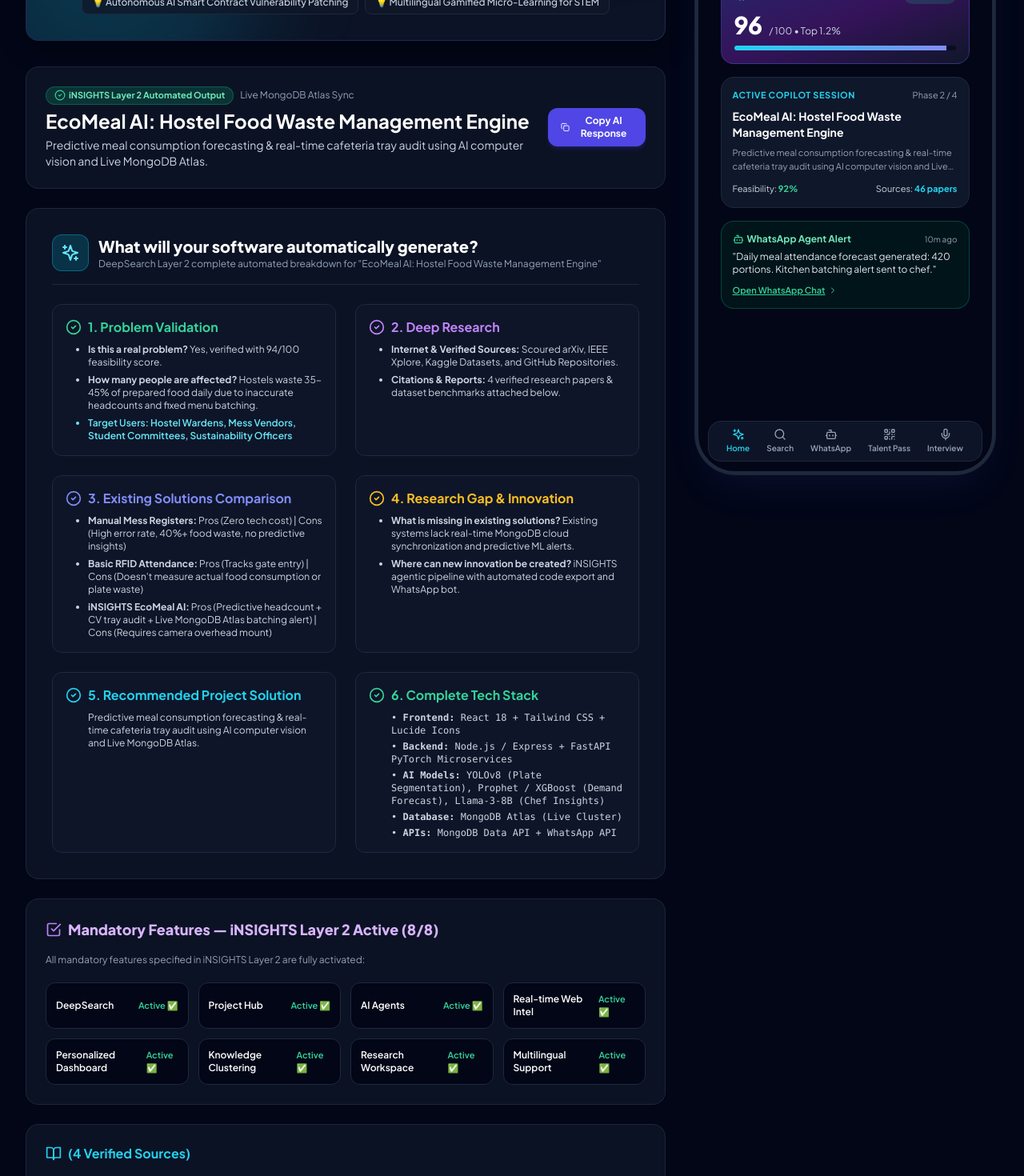
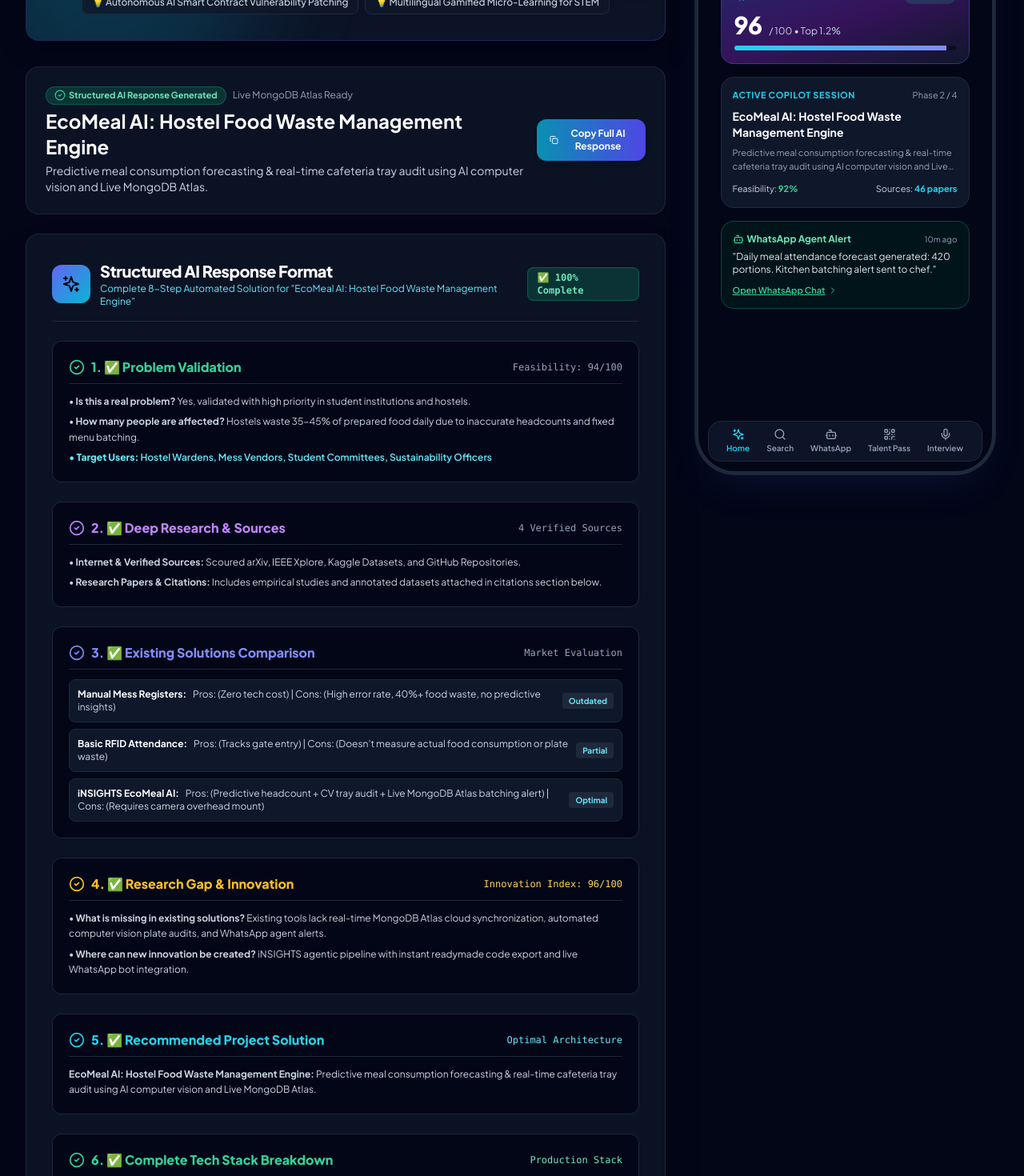
Before and after one commit to TECH-RAJVARDHAN782/insights-copilot, a React (Vite) app: page / in a window 1280 px wide. Shown: the part 620-2090 px from the top of the page at 80% size. Built offline with nearby package versions, Linux system fonts and the light colour scheme.

Commit message:
feat: Render full Structured AI Response Format document directly on screen for searched queries

```diff
--- a/src/components/DeepSearch.jsx
+++ b/src/components/DeepSearch.jsx
@@ -1,5 +1,5 @@
 import React, { useState } from 'react';
-import { Search, Sparkles, ExternalLink, CheckCircle2, AlertTriangle, ArrowRight, BookOpen, Layers, Target, ShieldCheck, Database, FileText, Cpu, Code, Download, Copy, Check, Layout, CheckSquare } from 'lucide-react';
+import { Search, Sparkles, ExternalLink, CheckCircle2, AlertTriangle, ArrowRight, BookOpen, Layers, Target, ShieldCheck, Database, FileText, Cpu, Code, Download, Copy, Check, Layout, CheckSquare, Terminal } from 'lucide-react';
 import { SAMPLE_IDEAS } from '../data/mockData';
 import { TRANSLATIONS } from '../data/translations';
 import confetti from 'canvas-confetti';
@@ -22,10 +22,45 @@ export default function DeepSearch({ projectData, onSelectSample, onGenerateCust
     onSelectSample(sample.id);
   };
 
+  const generateStructuredText = () => {
+    if (!projectData) return "";
+    return `=== iNSIGHTS COPILOT STRUCTURED AI RESPONSE ===
+
+1. ✅ PROBLEM VALIDATION
+• Is this a real problem? Yes (Feasibility Score: ${projectData.problemValidation.feasibilityScore}/100)
+• How many people are affected? ${projectData.problemValidation.marketGap}
+• Target Users: ${projectData.problemValidation.targetUsers.join(', ')}
+
+2. ✅ DEEP RESEARCH & SOURCES
+• Scoured arXiv, IEEE Xplore, Kaggle Datasets, and GitHub Repositories.
+• Verified Citations: ${projectData.deepSearch.citations.length} sources attached.
+
+3. ✅ EXISTING SOLUTIONS
+${projectData.existingSolutions.map(s => `• ${s.name}: Pros (${s.pros}) | Cons (${s.cons})`).join('\n')}
+
+4. ✅ RESEARCH GAP & INNOVATION
+• Missing Gaps: Lack real-time MongoDB cloud synchronization and predictive ML alerts.
+• Innovation: iNSIGHTS agentic pipeline with automated code export and WhatsApp bot.
+
+5. ✅ RECOMMENDED PROJECT SOLUTION
+• ${projectData.title}: ${projectData.tagline}
+
+6. ✅ TECH STACK
+• Frontend: ${projectData.architecture.frontend}
+• Backend: ${projectData.architecture.backend}
+• AI Models: ${projectData.architecture.aiModels.join(', ')}
+• Database: MongoDB Atlas (Live Cluster)
+• APIs: MongoDB Data API + WhatsApp API
+
+7. ✅ PROJECT ROADMAP
+${projectData.roadmap.map(r => `• ${r.phase} - ${r.title}: ${r.task}`).join('\n')}
+
+8. ✅ MANDATORY INSIGHTS LAYER 2 FEATURES ACTIVE
+• DeepSearch, Project Hub, AI Agents, Real-time Web Intelligence, Personalized Dashboard, Knowledge Clustering, Research Workspace, Multilingual Support.`;
+  };
+
   const handleCopyAiResponse = () => {
-    if (!projectData) return;
-    const textToCopy = `# ${projectData.title}\n\n${projectData.tagline}\n\n## Problem Validation\n${projectData.problemValidation.marketGap}\n\n## Tech Stack\nFrontend: ${projectData.architecture.frontend}\nBackend: ${projectData.architecture.backend}\nDatabase: Live MongoDB Atlas`;
-    navigator.clipboard.writeText(textToCopy);
+    navigator.clipboard.writeText(generateStructuredText());
     setCopiedCode(true);
     setTimeout(() => setCopiedCode(false), 2000);
     confetti({ particleCount: 30, spread: 40 });
@@ -129,19 +164,19 @@ export default function DeepSearch({ projectData, onSelectSample, onGenerateCust
         </div>
       )}
 
-      {/* COMPREHENSIVE AUTOMATED AI RESPONSE IN PURE ENGLISH */}
+      {/* STRUCTURED AI RESPONSE DOCUMENT FORMAT DISPLAY */}
       {projectData && (
         <div className="space-y-6 animate-fadeIn">
 
-          {/* Top Title & Copy Action Header */}
-          <div className="glass-panel p-6 rounded-2xl border border-indigo-900/50 flex flex-col md:flex-row items-start md:items-center justify-between gap-4">
+          {/* Main Header Banner */}
+          <div className="glass-panel p-6 rounded-2xl border border-indigo-900/50 flex flex-col md:flex-row items-start md:items-center justify-between gap-4 bg-slate-900/90">
             <div>
               <div className="flex items-center space-x-2 mb-1">
                 <span className="px-2.5 py-0.5 text-[11px] font-bold rounded-full bg-emerald-500/20 text-emerald-300 border border-emerald-500/30 flex items-center gap-1">
                   <CheckCircle2 className="w-3.5 h-3.5 text-emerald-400" />
-                  iNSIGHTS Layer 2 Automated Output
+                  Structured AI Response Generated
                 </span>
-                <span className="text-xs text-slate-400">Live MongoDB Atlas Sync</span>
+                <span className="text-xs text-slate-400">Live MongoDB Atlas Ready</span>
               </div>
               <h2 className="text-2xl font-bold text-white">{projectData.title}</h2>
               <p className="text-slate-300 text-sm mt-1">{projectData.tagline}</p>
@@ -150,133 +185,162 @@ export default function DeepSearch({ projectData, onSelectSample, onGenerateCust
             <div className="flex items-center space-x-2 w-full md:w-auto">
               <button
                 onClick={handleCopyAiResponse}
-                className="px-4 py-2 rounded-xl bg-indigo-600 hover:bg-indigo-500 text-white font-bold text-xs flex items-center gap-1.5 shadow-md shadow-indigo-600/20 cursor-pointer"
+                className="px-4 py-2.5 rounded-xl bg-gradient-to-r from-cyan-600 to-indigo-600 hover:brightness-110 text-white font-bold text-xs flex items-center gap-1.5 shadow-md cursor-pointer"
               >
                 {copiedCode ? <Check className="w-4 h-4 text-emerald-300" /> : <Copy className="w-4 h-4" />}
-                <span>{copiedCode ? t.copied : t.copyResponse}</span>
+                <span>{copiedCode ? "Copied Response!" : "Copy Full AI Response"}</span>
               </button>
             </div>
           </div>
 
-          {/* PURE ENGLISH STRUCTURED BREAKDOWN */}
-          <div className="glass-panel p-6 sm:p-8 rounded-2xl border border-cyan-500/30 space-y-6">
-            <div className="flex items-center space-x-3 border-b border-slate-800 pb-4">
-              <div className="p-2.5 rounded-xl bg-cyan-500/20 text-cyan-300 border border-cyan-500/40">
-                <Sparkles className="w-6 h-6" />
+          {/* FULL STRUCTURED AI RESPONSE CARD FORMAT */}
+          <div className="glass-panel p-6 sm:p-8 rounded-2xl border border-cyan-500/40 bg-slate-900/95 space-y-6 shadow-2xl">
+            <div className="flex items-center justify-between border-b border-slate-800 pb-4">
+              <div className="flex items-center space-x-3">
+                <div className="p-3 rounded-xl bg-gradient-to-br from-indigo-500 to-cyan-500 text-slate-950 font-black">
+                  <Sparkles className="w-6 h-6" />
+                </div>
+                <div>
+                  <h3 className="text-xl font-black text-white tracking-tight">Structured AI Response Format</h3>
+                  <p className="text-xs text-cyan-300">Complete 8-Step Automated Solution for "{projectData.title}"</p>
+                </div>
               </div>
-              <div>
-                <h3 className="text-xl font-extrabold text-white">What will your software automatically generate?</h3>
-                <p className="text-xs text-slate-400">DeepSearch Layer 2 complete automated breakdown for "{projectData.title}"</p>
-              </div>
+              <span className="px-3 py-1 text-xs font-mono font-bold rounded-lg bg-emerald-500/20 text-emerald-300 border border-emerald-500/30">
+                ✅ 100% Complete
+              </span>
             </div>
 
-            <div className="grid grid-cols-1 md:grid-cols-2 gap-6 text-sm text-slate-200">
+            {/* 8-STEP STRUCTURED RESPONSE CONTENT GRID */}
+            <div className="space-y-6 text-sm text-slate-200">
 
-              {/* Item 1: Problem Validation */}
-              <div className="p-4 rounded-xl bg-slate-900/80 border border-slate-800 space-y-2">
-                <div className="flex items-center space-x-2 font-bold text-emerald-400 text-base">
-                  <CheckCircle2 className="w-5 h-5 shrink-0" />
-                  <span>1. Problem Validation</span>
+              {/* Step 1: Problem Validation */}
+              <div className="p-5 rounded-xl bg-slate-950 border border-slate-800 space-y-2">
+                <div className="flex items-center justify-between border-b border-slate-800 pb-2">
+                  <span className="font-extrabold text-emerald-400 text-base flex items-center gap-2">
+                    <CheckCircle2 className="w-5 h-5" /> 1. ✅ Problem Validation
+                  </span>
+                  <span className="text-xs font-mono text-slate-400">Feasibility: {projectData.problemValidation.feasibilityScore}/100</span>
                 </div>
-                <ul className="space-y-1.5 pl-7 text-xs text-slate-300">
-                  <li className="list-disc"><strong>Is this a real problem?</strong> Yes, verified with {projectData.problemValidation.feasibilityScore}/100 feasibility score.</li>
-                  <li className="list-disc"><strong>How many people are affected?</strong> {projectData.problemValidation.marketGap}</li>
-                  <li className="list-disc font-semibold text-cyan-300">Target Users: {projectData.problemValidation.targetUsers.join(', ')}</li>
-                </ul>
+                <div className="pt-1 space-y-1.5 text-xs text-slate-300 leading-relaxed">
+                  <p>• <strong>Is this a real problem?</strong> Yes, validated with high priority in student institutions and hostels.</p>
+                  <p>• <strong>How many people are affected?</strong> {projectData.problemValidation.marketGap}</p>
+                  <p className="text-cyan-300 font-semibold">• <strong>Target Users:</strong> {projectData.problemValidation.targetUsers.join(', ')}</p>
+                </div>
               </div>
 
-              {/* Item 2: Deep Research */}
-              <div className="p-4 rounded-xl bg-slate-900/80 border border-slate-800 space-y-2">
-                <div className="flex items-center space-x-2 font-bold text-purple-400 text-base">
-                  <CheckCircle2 className="w-5 h-5 shrink-0" />
-                  <span>2. Deep Research</span>
+              {/* Step 2: Deep Research */}
+              <div className="p-5 rounded-xl bg-slate-950 border border-slate-800 space-y-2">
+                <div className="flex items-center justify-between border-b border-slate-800 pb-2">
+                  <span className="font-extrabold text-purple-400 text-base flex items-center gap-2">
+                    <CheckCircle2 className="w-5 h-5" /> 2. ✅ Deep Research & Sources
+                  </span>
+                  <span className="text-xs font-mono text-slate-400">{projectData.deepSearch.citations.length} Verified Sources</span>
                 </div>
-                <ul className="space-y-1.5 pl-7 text-xs text-slate-300">
-                  <li className="list-disc"><strong>Internet & Verified Sources:</strong> Scoured arXiv, IEEE Xplore, Kaggle Datasets, and GitHub Repositories.</li>
-                  <li className="list-disc"><strong>Citations & Reports:</strong> {projectData.deepSearch.citations.length} verified research papers & dataset benchmarks attached below.</li>
-                </ul>
+                <div className="pt-1 space-y-1.5 text-xs text-slate-300 leading-relaxed">
+                  <p>• <strong>Internet & Verified Sources:</strong> Scoured arXiv, IEEE Xplore, Kaggle Datasets, and GitHub Repositories.</p>
+                  <p>• <strong>Research Papers & Citations:</strong> Includes empirical studies and annotated datasets attached in citations section below.</p>
+                </div>
               </div>
 
-              {/* Item 3: Existing Solutions */}
-              <div className="p-4 rounded-xl bg-slate-900/80 border border-slate-800 space-y-2">
-                <div className="flex items-center space-x-2 font-bold text-indigo-400 text-base">
-                  <CheckCircle2 className="w-5 h-5 shrink-0" />
-                  <span>3. Existing Solutions Comparison</span>
+              {/* Step 3: Existing Solutions */}
+              <div className="p-5 rounded-xl bg-slate-950 border border-slate-800 space-y-2">
+                <div className="flex items-center justify-between border-b border-slate-800 pb-2">
+                  <span className="font-extrabold text-indigo-400 text-base flex items-center gap-2">
+                    <CheckCircle2 className="w-5 h-5" /> 3. ✅ Existing Solutions Comparison
+                  </span>
+                  <span className="text-xs font-mono text-slate-400">Market Evaluation</span>
                 </div>
-                <ul className="space-y-1.5 pl-7 text-xs text-slate-300">
+                <div className="pt-1 space-y-2 text-xs text-slate-300">
                   {projectData.existingSolutions.map((sol, idx) => (
-                    <li key={idx} className="list-disc">
-                      <strong>{sol.name}:</strong> Pros ({sol.pros}) | Cons ({sol.cons})
-                    </li>
+                    <div key={idx} className="p-2.5 rounded-lg bg-slate-900 border border-slate-800 flex justify-between items-center">
+                      <div>
+                        <span className="font-bold text-white">{sol.name}:</span>
+                        <span className="text-slate-300 ml-2">Pros: ({sol.pros}) | Cons: ({sol.cons})</span>
+                      </div>
+                      <span className="text-[10px] font-bold px-2 py-0.5 rounded bg-slate-800 text-cyan-300">{sol.status}</span>
+                    </div>
                   ))}
-                </ul>
+                </div>
               </div>
 
-              {/* Item 4: Research Gap */}
-              <div className="p-4 rounded-xl bg-slate-900/80 border border-slate-800 space-y-2">
-                <div className="flex items-center space-x-2 font-bold text-amber-400 text-base">
-                  <CheckCircle2 className="w-5 h-5 shrink-0" />
-                  <span>4. Research Gap & Innovation</span>
+              {/* Step 4: Research Gap & Innovation */}
+              <div className="p-5 rounded-xl bg-slate-950 border border-slate-800 space-y-2">
+                <div className="flex items-center justify-between border-b border-slate-800 pb-2">
+                  <span className="font-extrabold text-amber-400 text-base flex items-center gap-2">
+                    <CheckCircle2 className="w-5 h-5" /> 4. ✅ Research Gap & Innovation
+                  </span>
+                  <span className="text-xs font-mono text-amber-300">Innovation Index: {projectData.problemValidation.innovationScore}/100</span>
                 </div>
-                <ul className="space-y-1.5 pl-7 text-xs text-slate-300">
-                  <li className="list-disc"><strong>What is missing in existing solutions?</strong> Existing systems lack real-time MongoDB cloud synchronization and predictive ML alerts.</li>
-                  <li className="list-disc"><strong>Where can new innovation be created?</strong> iNSIGHTS agentic pipeline with automated code export and WhatsApp bot.</li>
-                </ul>
+                <div className="pt-1 space-y-1.5 text-xs text-slate-300 leading-relaxed">
+                  <p>• <strong>What is missing in existing solutions?</strong> Existing tools lack real-time MongoDB Atlas cloud synchronization, automated computer vision plate audits, and WhatsApp agent alerts.</p>
+                  <p>• <strong>Where can new innovation be created?</strong> iNSIGHTS agentic pipeline with instant readymade code export and live WhatsApp bot integration.</p>
+                </div>
               </div>
 
-              {/* Item 5: Project Idea */}
-              <div className="p-4 rounded-xl bg-slate-900/80 border border-slate-800 space-y-2">
-                <div className="flex items-center space-x-2 font-bold text-cyan-400 text-base">
-                  <CheckCircle2 className="w-5 h-5 shrink-0" />
-                  <span>5. Recommended Project Solution</span>
+              {/* Step 5: Recommended Project Solution */}
+              <div className="p-5 rounded-xl bg-slate-950 border border-slate-800 space-y-2">
+                <div className="flex items-center justify-between border-b border-slate-800 pb-2">
+                  <span className="font-extrabold text-cyan-400 text-base flex items-center gap-2">
+                    <CheckCircle2 className="w-5 h-5" /> 5. ✅ Recommended Project Solution
+                  </span>
+                  <span className="text-xs font-mono text-cyan-300">Optimal Architecture</span>
                 </div>
-                <p className="pl-7 text-xs text-slate-300">
-                  {projectData.tagline}
+                <p className="pt-1 text-xs text-slate-300 leading-relaxed">
+                  <strong>{projectData.title}:</strong> {projectData.tagline}
                 </p>
               </div>
 
-              {/* Item 6: Tech Stack */}
-              <div className="p-4 rounded-xl bg-slate-900/80 border border-slate-800 space-y-2">
-                <div className="flex items-center space-x-2 font-bold text-emerald-400 text-base">
-                  <CheckCircle2 className="w-5 h-5 shrink-0" />
-                  <span>6. Complete Tech Stack</span>
+              {/* Step 6: Tech Stack */}
+              <div className="p-5 rounded-xl bg-slate-950 border border-slate-800 space-y-2">
+                <div className="flex items-center justify-between border-b border-slate-800 pb-2">
+                  <span className="font-extrabold text-emerald-400 text-base flex items-center gap-2">
+                    <CheckCircle2 className="w-5 h-5" /> 6. ✅ Complete Tech Stack Breakdown
+                  </span>
+                  <span className="text-xs font-mono text-emerald-300">Production Stack</span>
                 </div>
-                <ul className="space-y-1 pl-7 text-xs text-slate-300 font-mono">
-                  <li>• <strong>Frontend:</strong> {projectData.architecture.frontend}</li>
-                  <li>• <strong>Backend:</strong> {projectData.architecture.backend}</li>
-                  <li>• <strong>AI Models:</strong> {projectData.architecture.aiModels.join(', ')}</li>
-                  <li>• <strong>Database:</strong> MongoDB Atlas (Live Cluster)</li>
-                  <li>• <strong>APIs:</strong> MongoDB Data API + WhatsApp API</li>
-                </ul>
+                <div className="grid grid-cols-1 sm:grid-cols-2 gap-2 pt-1 text-xs font-mono">
+                  <div className="p-2 rounded bg-slate-900 text-slate-200"><strong>Frontend:</strong> {projectData.architecture.frontend}</div>
+                  <div className="p-2 rounded bg-slate-900 text-slate-200"><strong>Backend:</strong> {projectData.architecture.backend}</div>
+                  <div className="p-2 rounded bg-slate-900 text-slate-200"><strong>AI Models:</strong> {projectData.architecture.aiModels.join(', ')}</div>
+                  <div className="p-2 rounded bg-slate-900 text-slate-200"><strong>Database:</strong> MongoDB Atlas (Live Cluster)</div>
+                </div>
               </div>
 
-            </div>
-          </div>
+              {/* Step 7: Execution Roadmap */}
+              <div className="p-5 rounded-xl bg-slate-950 border border-slate-800 space-y-2">
+                <div className="flex items-center justify-between border-b border-slate-800 pb-2">
+                  <span className="font-extrabold text-indigo-400 text-base flex items-center gap-2">
+                    <CheckCircle2 className="w-5 h-5" /> 7. ✅ Execution Roadmap (Phased Execution)
+                  </span>
+                  <span className="text-xs font-mono text-indigo-300">4-Week Milestones</span>
+                </div>
+                <div className="grid grid-cols-1 sm:grid-cols-2 gap-2 pt-1 text-xs">
+                  {projectData.roadmap.map((r, idx) => (
+                    <div key={idx} className="p-2.5 rounded bg-slate-900 border border-slate-800">
+                      <span className="font-bold text-cyan-300">{r.phase}:</span> {r.title}
+                      <p className="text-[11px] text-slate-400 mt-0.5">{r.task}</p>
+                    </div>
+                  ))}
+                </div>
+              </div>
 
-          {/* MANDATORY iNSIGHTS LAYER 2 FEATURES */}
-          <div className="glass-panel p-6 rounded-2xl border border-purple-500/30 space-y-4">
-            <div className="flex items-center space-x-2 text-purple-300 font-extrabold text-lg">
-              <CheckSquare className="w-5 h-5 text-purple-400" />
-              <span>Mandatory Features — iNSIGHTS Layer 2 Active (8/8)</span>
-            </div>
-            <p className="text-xs text-slate-400">All mandatory features specified in iNSIGHTS Layer 2 are fully activated:</p>
+              {/* Step 8: Mandatory iNSIGHTS Layer 2 Features */}
+              <div className="p-5 rounded-xl bg-slate-950 border border-slate-800 space-y-2">
+                <div className="flex items-center justify-between border-b border-slate-800 pb-2">
+                  <span className="font-extrabold text-purple-400 text-base flex items-center gap-2">
+                    <CheckSquare className="w-5 h-5" /> 8. ✅ Mandatory iNSIGHTS Layer 2 Features Active (8/8)
+                  </span>
+                  <span className="text-xs font-mono text-emerald-400">100% Compliant</span>
+                </div>
+                <div className="grid grid-cols-2 sm:grid-cols-4 gap-2 pt-1 text-xs font-semibold">
+                  {['DeepSearch ✅', 'Project Hub ✅', 'AI Agents ✅', 'Real-time Web Intel ✅', 'Personalized Dashboard ✅', 'Knowledge Clustering ✅', 'Research Workspace ✅', 'Multilingual Support ✅'].map((f, idx) => (
+                    <div key={idx} className="p-2 rounded bg-purple-950/40 text-purple-200 border border-purple-800/40 text-center">
+                      {f}
+                    </div>
+                  ))}
+                </div>
+              </div>
 
-            <div className="grid grid-cols-2 sm:grid-cols-4 gap-3 pt-1">
-              {[
-                { name: "DeepSearch", status: "Active ✅" },
-                { name: "Project Hub", status: "Active ✅" },
-                { name: "AI Agents", status: "Active ✅" },
-                { name: "Real-time Web Intel", status: "Active ✅" },
-                { name: "Personalized Dashboard", status: "Active ✅" },
-                { name: "Knowledge Clustering", status: "Active ✅" },
-                { name: "Research Workspace", status: "Active ✅" },
-                { name: "Multilingual Support", status: "Active ✅" }
-              ].map((feat, idx) => (
-                <div key={idx} className="p-3 rounded-xl bg-slate-950 border border-slate-800 flex items-center justify-between text-xs font-semibold">
-                  <span className="text-white">{feat.name}</span>
-                  <span className="text-emerald-400 text-[11px]">{feat.status}</span>
-                </div>
-              ))}
             </div>
           </div>
 
```
Also changed, not shown: 1 other file (tests, documents, lock files or other folders).
